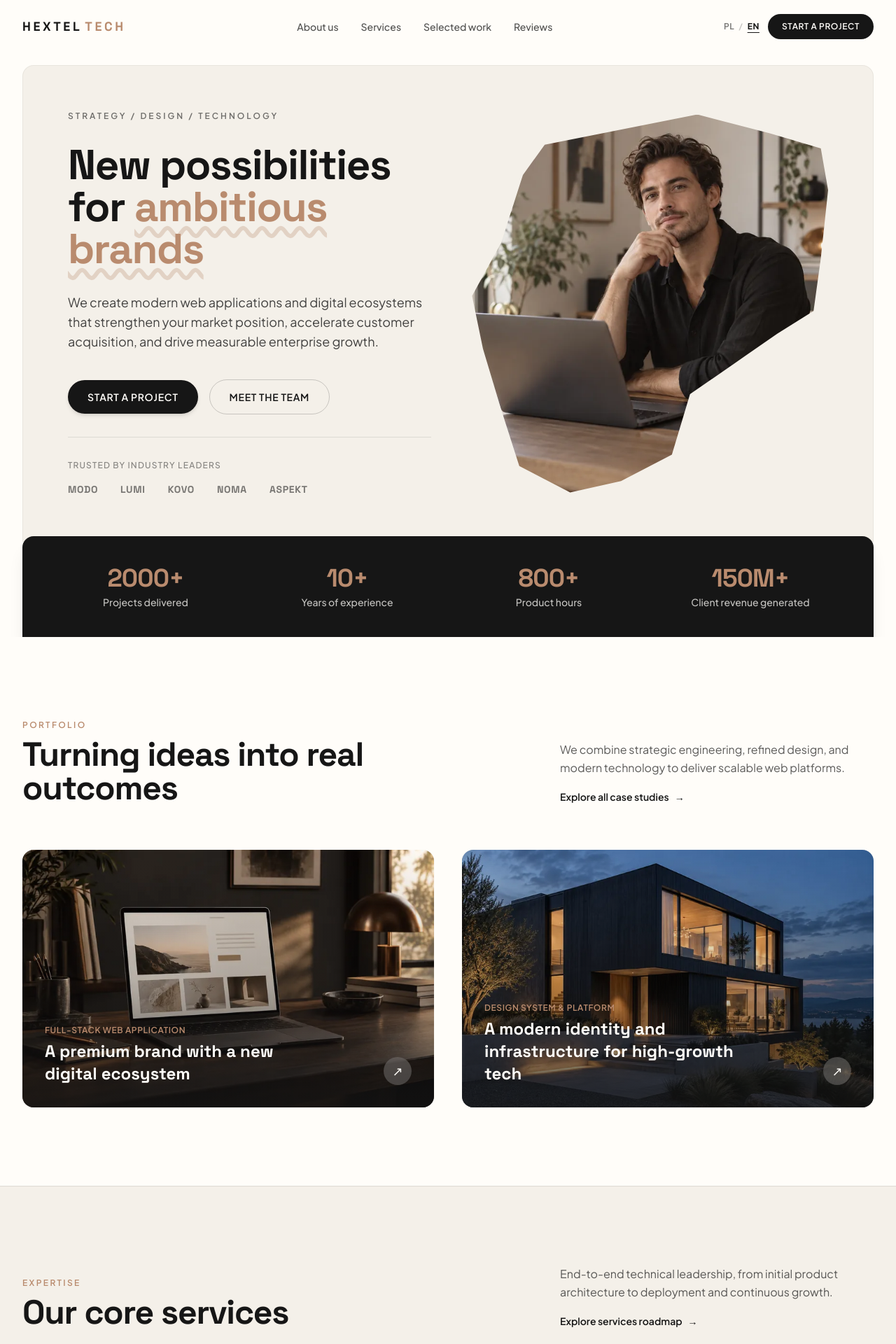
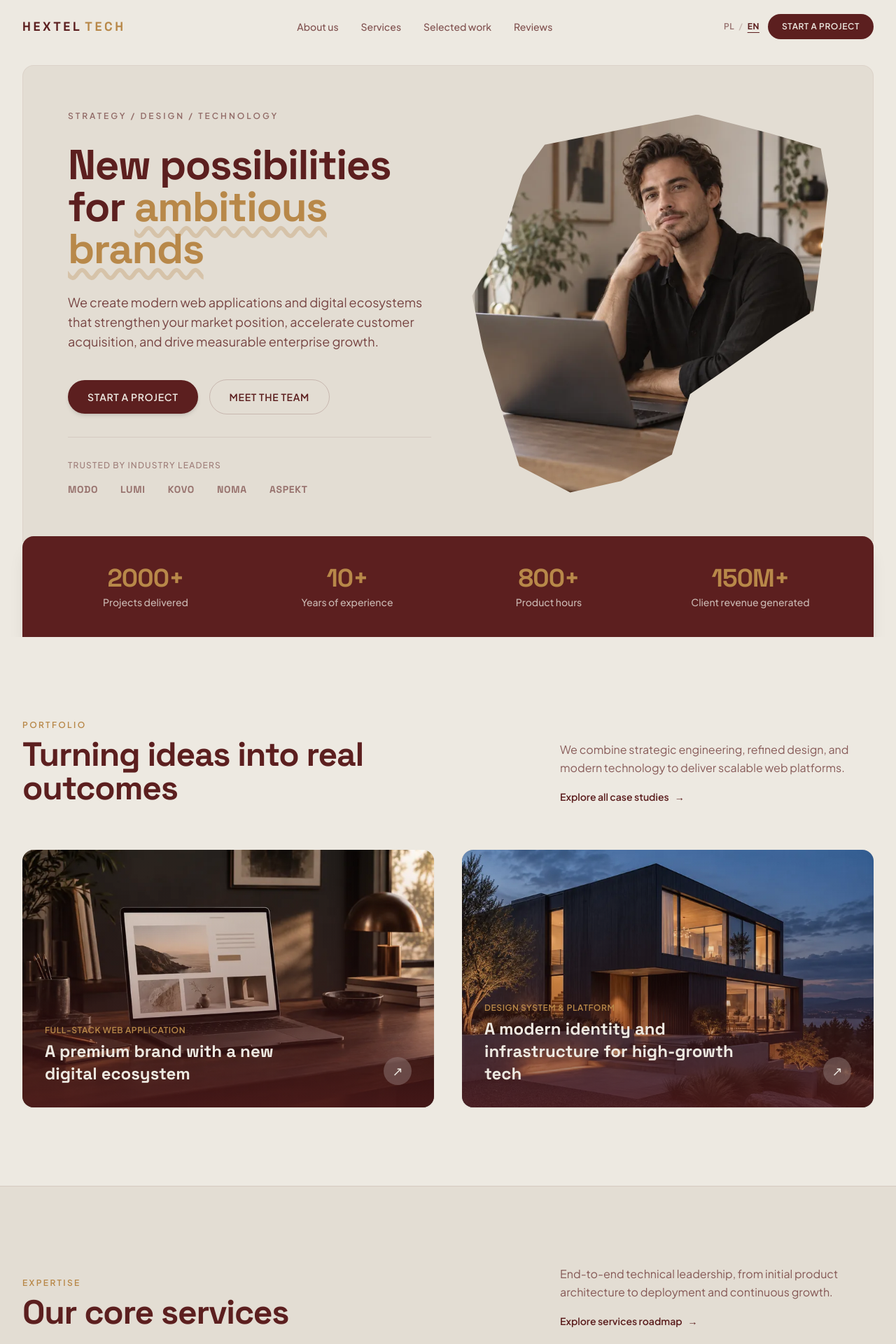
Before and after one commit to hexteltech/hextel_website, a Next.js app: page / in a window 1280 px wide. Shown: the top 1920 px of the page at 70% size. Built offline with nearby package versions, Linux system fonts and the light colour scheme.

Commit message:
Style: Update brand palette with alabaster cream background, burgundy primary, and warm gold accents

```diff
--- a/app/globals.css
+++ b/app/globals.css
@@ -3,9 +3,9 @@
 @tailwind utilities;
 
 :root {
-  --color-surface: #fffdf9;
-  --color-on-surface: #161616;
-  --color-accent: #b98b6e;
+  --color-surface: #EDE9E1;
+  --color-on-surface: #5C1F1F;
+  --color-accent: #B88849;
   --site-header-height: 69px;
   --rounded-lg: 1.25rem;
 }
@@ -17,8 +17,8 @@ html {
 }
 
 ::selection {
-  background-color: rgba(185, 139, 110, 0.2);
-  color: #161616;
+  background-color: rgba(184, 136, 73, 0.25);
+  color: #5C1F1F;
 }
 
 /* Custom photo blob clip matching the hero design */
--- a/components/layout/FloatingBar.tsx
+++ b/components/layout/FloatingBar.tsx
@@ -42,7 +42,7 @@ export default function FloatingBar() {
         type="button"
         onClick={scrollToTop}
         className={cn(
-          "w-12 h-12 rounded-full border border-brand-dark/10 bg-white/90 text-brand-dark/70 shadow-lg backdrop-blur-md flex items-center justify-center transition-all duration-300 hover:border-brand-accent hover:bg-brand-accent hover:text-brand-dark hover:scale-105 active:scale-95",
+          "w-12 h-12 rounded-full border border-brand-dark/15 bg-brand-light/95 text-brand-dark/80 shadow-lg backdrop-blur-md flex items-center justify-center transition-all duration-300 hover:border-brand-accent hover:bg-brand-accent hover:text-brand-light hover:scale-105 active:scale-95",
           showScrollTop
             ? "opacity-100 translate-y-0 pointer-events-auto"
             : "opacity-0 translate-y-2 pointer-events-none hidden"
@@ -67,7 +67,7 @@ export default function FloatingBar() {
       {/* Call CTA Button */}
       <a
         href={`tel:${BRAND_CONFIG.phone.replace(/\s+/g, "")}`}
-        className="w-12 h-12 rounded-full border border-brand-dark/10 bg-white/90 text-brand-dark/70 shadow-lg backdrop-blur-md flex items-center justify-center transition-all duration-300 hover:border-brand-accent hover:bg-brand-accent hover:text-brand-dark hover:scale-105 active:scale-95"
+        className="w-12 h-12 rounded-full border border-brand-dark/15 bg-brand-light/95 text-brand-dark/80 shadow-lg backdrop-blur-md flex items-center justify-center transition-all duration-300 hover:border-brand-accent hover:bg-brand-accent hover:text-brand-light hover:scale-105 active:scale-95"
         aria-label="Call Hextel Tech"
       >
         <svg
--- a/components/layout/MobileDrawer.tsx
+++ b/components/layout/MobileDrawer.tsx
@@ -41,7 +41,7 @@ export default function MobileDrawer({ isOpen, onClose }: MobileDrawerProps) {
       {/* Backdrop Overlay */}
       <div
         onClick={onClose}
-        className="absolute inset-0 bg-black/60 backdrop-blur-sm transition-opacity"
+        className="absolute inset-0 bg-brand-dark/70 backdrop-blur-sm transition-opacity"
       />
 
       {/* Drawer Sheet */}
@@ -104,7 +104,7 @@ export default function MobileDrawer({ isOpen, onClose }: MobileDrawerProps) {
           <Link
             href="#contact"
             onClick={onClose}
-            className="w-full inline-flex items-center justify-center px-6 py-3.5 rounded-xl font-semibold text-sm tracking-wider uppercase bg-brand-dark text-brand-light hover:bg-brand-accent hover:text-brand-dark transition-all active:scale-[0.98]"
+            className="w-full inline-flex items-center justify-center px-6 py-3.5 rounded-xl font-semibold text-sm tracking-wider uppercase bg-brand-dark text-brand-light hover:bg-brand-accent hover:text-brand-light transition-all active:scale-[0.98]"
           >
             Start a project
           </Link>
--- a/components/layout/Navbar.tsx
+++ b/components/layout/Navbar.tsx
@@ -83,7 +83,7 @@ export default function Navbar() {
               {/* Start a Project CTA Button */}
               <Link
                 href="#contact"
-                className="hidden sm:inline-flex items-center justify-center px-5 py-2.5 rounded-xl font-semibold text-xs tracking-wider uppercase transition-all duration-200 bg-brand-dark text-brand-light hover:bg-brand-accent hover:text-brand-dark active:scale-[0.98]"
+                className="hidden sm:inline-flex items-center justify-center px-5 py-2.5 rounded-xl font-semibold text-xs tracking-wider uppercase transition-all duration-200 bg-brand-dark text-brand-light hover:bg-brand-accent hover:text-brand-light active:scale-[0.98]"
               >
                 Start a project
               </Link>
--- a/components/sections/ContactForm.tsx
+++ b/components/sections/ContactForm.tsx
@@ -222,7 +222,7 @@ export default function ContactForm() {
           "w-full py-4 px-6 rounded-xl font-semibold text-xs uppercase tracking-widest transition-all duration-200 flex items-center justify-center gap-2",
           status === "loading"
             ? "bg-brand-dark/60 text-white cursor-not-allowed"
-            : "bg-brand-dark text-brand-light hover:bg-brand-accent hover:text-brand-dark shadow-lg active:scale-[0.98]"
+            : "bg-brand-dark text-brand-light hover:bg-brand-accent hover:text-brand-light shadow-lg active:scale-[0.98]"
         )}
       >
         {status === "loading" ? (
--- a/components/sections/HeroSection.tsx
+++ b/components/sections/HeroSection.tsx
@@ -32,7 +32,7 @@ export default function HeroSection() {
               <div className="flex flex-wrap items-center gap-4 pt-2">
                 <Link
                   href="#contact"
-                  className="inline-flex items-center justify-center px-7 py-3.5 rounded-xl font-semibold text-sm tracking-wider uppercase transition-all duration-200 bg-brand-dark text-brand-light hover:bg-brand-accent hover:text-brand-dark shadow-md active:scale-[0.98]"
+                  className="inline-flex items-center justify-center px-7 py-3.5 rounded-xl font-semibold text-sm tracking-wider uppercase transition-all duration-200 bg-brand-dark text-brand-light hover:bg-brand-accent hover:text-brand-light shadow-md active:scale-[0.98]"
                 >
                   Start a project
                 </Link>
--- a/components/sections/ProjectsSection.tsx
+++ b/components/sections/ProjectsSection.tsx
@@ -63,7 +63,7 @@ export default function ProjectsSection() {
                   </h3>
                 </div>
 
-                <div className="w-10 h-10 rounded-full bg-white/20 backdrop-blur-md flex items-center justify-center shrink-0 ml-4 group-hover:bg-brand-accent group-hover:text-brand-dark transition-colors duration-300">
+                <div className="w-10 h-10 rounded-full bg-white/20 backdrop-blur-md flex items-center justify-center shrink-0 ml-4 group-hover:bg-brand-accent group-hover:text-brand-light transition-colors duration-300">
                   <span className="text-lg leading-none transition-transform duration-300 group-hover:translate-x-0.5 group-hover:-translate-y-0.5">
                     ↗
                   </span>
--- a/components/sections/ServicesSection.tsx
+++ b/components/sections/ServicesSection.tsx
@@ -83,7 +83,7 @@ export default function ServicesSection() {
               <div>
                 {/* Icon & Number Row */}
                 <div className="flex items-center justify-between mb-8">
-                  <div className="w-12 h-12 rounded-xl bg-brand-dark/5 flex items-center justify-center text-brand-dark group-hover:bg-brand-accent group-hover:text-brand-dark transition-colors duration-300">
+                  <div className="w-12 h-12 rounded-xl bg-brand-dark/5 flex items-center justify-center text-brand-dark group-hover:bg-brand-accent group-hover:text-brand-light transition-colors duration-300">
                     <ServiceIcon iconName={service.iconName} />
                   </div>
                   <span className="text-sm font-semibold tracking-wider text-brand-dark/40 group-hover:text-brand-accent transition-colors">
--- a/components/sections/TeamSection.tsx
+++ b/components/sections/TeamSection.tsx
@@ -85,7 +85,7 @@ export default function TeamSection() {
             <div className="pt-4">
               <Link
                 href="#contact"
-                className="inline-flex items-center justify-center px-7 py-3.5 rounded-xl font-semibold text-sm tracking-wider uppercase transition-all duration-200 bg-brand-dark text-brand-light hover:bg-brand-accent hover:text-brand-dark shadow-md active:scale-[0.98]"
+                className="inline-flex items-center justify-center px-7 py-3.5 rounded-xl font-semibold text-sm tracking-wider uppercase transition-all duration-200 bg-brand-dark text-brand-light hover:bg-brand-accent hover:text-brand-light shadow-md active:scale-[0.98]"
               >
                 Start a conversation
               </Link>
--- a/components/ui/Accordion.tsx
+++ b/components/ui/Accordion.tsx
@@ -48,7 +48,7 @@ export default function Accordion({ items, className }: AccordionProps) {
                 <span
                   className={cn(
                     "w-8 h-8 rounded-full border border-brand-dark/15 flex items-center justify-center shrink-0 text-brand-dark transition-transform duration-300",
-                    isOpen && "rotate-180 bg-brand-accent text-brand-dark border-brand-accent"
+                    isOpen && "rotate-180 bg-brand-accent text-brand-light border-brand-accent"
                   )}
                   aria-hidden="true"
                 >
--- a/tailwind.config.ts
+++ b/tailwind.config.ts
@@ -10,16 +10,16 @@ const config: Config = {
     extend: {
       colors: {
         brand: {
-          dark: "#161616",
-          light: "#fffdf9",
-          accent: "#b98b6e",
-          primary: "#161616",
+          dark: "#5C1F1F",
+          light: "#EDE9E1",
+          accent: "#B88849",
+          primary: "#5C1F1F",
         },
         surface: {
-          DEFAULT: "#fffdf9",
-          dim: "#f4f0e9",
-          container: "#eee8df",
-          highest: "#b9aea2",
+          DEFAULT: "#EDE9E1",
+          dim: "#E3DDD3",
+          container: "#DCD5C8",
+          highest: "#C8BEAD",
         },
       },
       fontFamily: {
```
